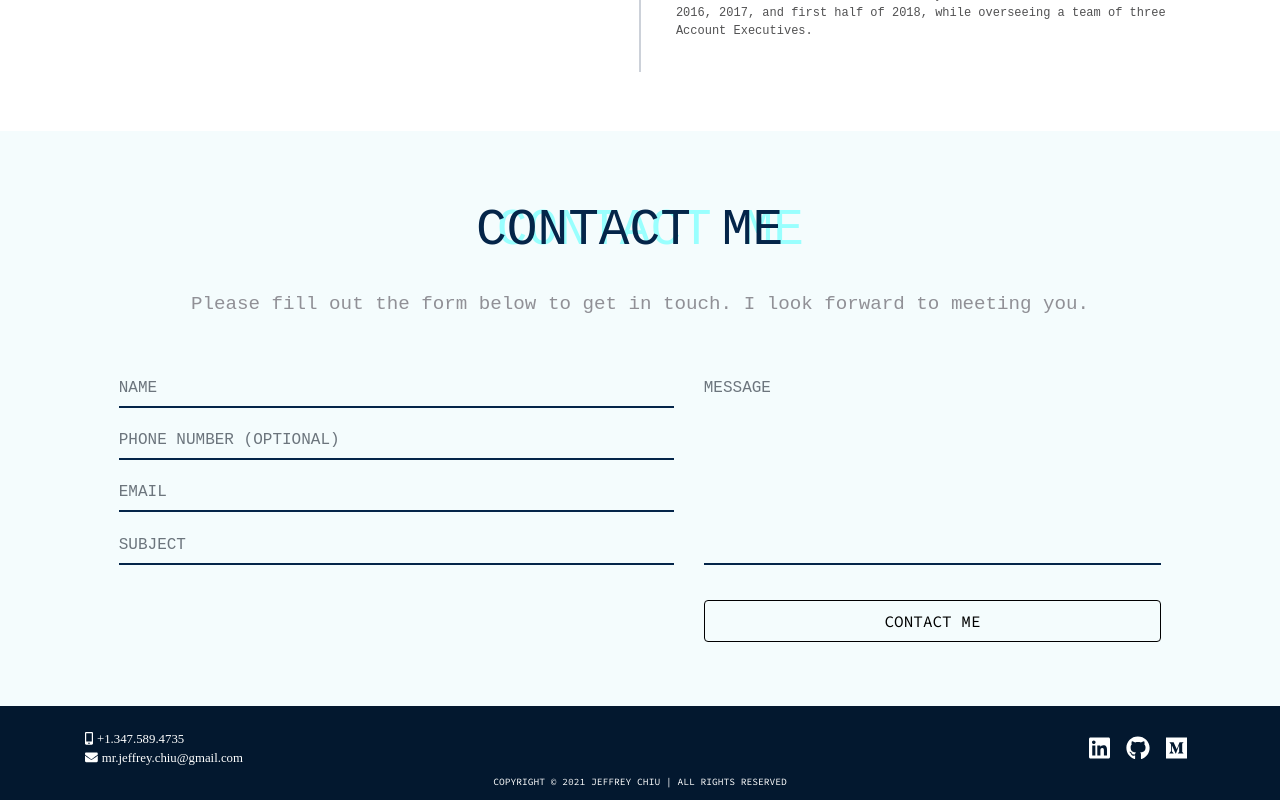
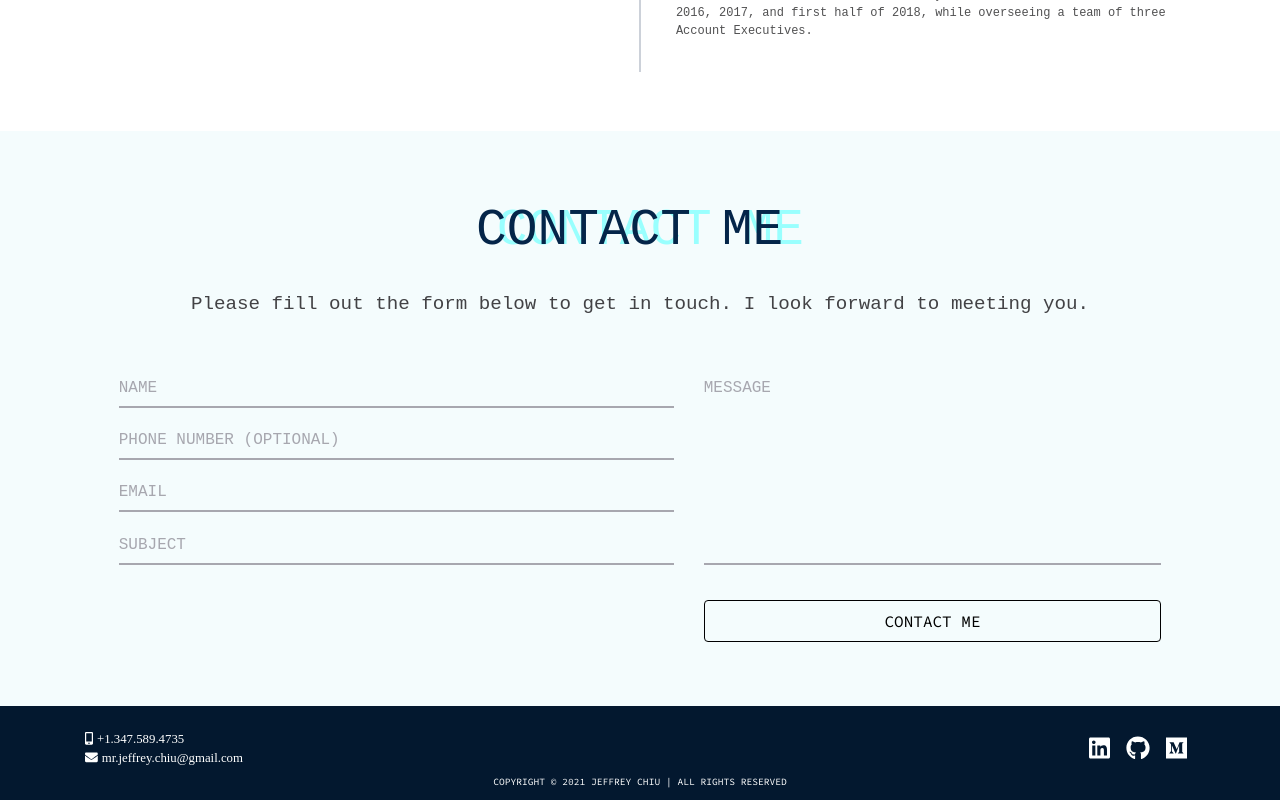
Before and after one commit to jeffreyc86/portfolio, a React (Create React App) app: page / in a window 1280 px wide. Shown: the part 2721-3521 px from the top of the page. Built offline with nearby package versions, Linux system fonts and the light colour scheme; a web font is replaced by a local one.

Commit message:
Contact success message fade out complete

```diff
--- a/src/components/Contact.js
+++ b/src/components/Contact.js
@@ -4,6 +4,7 @@ import { useForm } from "react-hook-form"
 
 function Contact () {
     const [successMessage, setSuccessMessage] = useState("")
+    const [visible, setVisible] = useState(false)
     const { register, handleSubmit, formState: { errors } } = useForm()
 
     const serviceID = "service_ID"
@@ -26,11 +27,20 @@ function Contact () {
         r.target.reset()
     }
 
+    const successfulSend = () => {
+        setSuccessMessage("Form sent successfully! I'll contact you as soon as possible.")
+        setVisible(true)
+
+        setTimeout(()=>{
+            setSuccessMessage("")
+            setVisible(false)
+        }, 4000)
+    }
+
     const sendEmail = (serviceID, templateID, variables, userID) => {
         emailjs.send(serviceID, templateID, variables, userID)
-            .then(() => {
-                setSuccessMessage("Form sent successfully! I'll contact you as soon as possible.")
-            }).catch(err => console.error(`Something went wrong ${err}`))
+            .then(successfulSend)
+            .catch(err => console.error(`Something went wrong ${err}`))
     }
 
     return (
@@ -38,7 +48,7 @@ function Contact () {
             <div className="text-center">
                 <h1>Contact Me<span id="contact-overlap">Contact Me</span></h1>
                 <p>Please fill out the form below to get in touch. I look forward to meeting you.</p>
-                <span className="success-message">{successMessage}</span>
+                <span className={visible ? "success-message remove-msg" : "success-message"}>{successMessage}</span>
             </div>
             <div className="container">
                 <form onSubmit={handleSubmit(onSubmit)}>
--- a/src/index.css
+++ b/src/index.css
@@ -30,6 +30,9 @@
   --primary-light-blue: #c8eef5;
   --primary-aqua: #99fffe;
   --primary-navy: #042549;
+
+  /* contact */
+  --primary-contact-text: #606064;
 }
 
 body {
@@ -1032,7 +1035,7 @@ nav ul li {
  }
 
 .contact p{
-  color: var(--primary-light-grey);
+  color: #424245;
   font-size: 1.2rem;
 }
 
@@ -1043,13 +1046,17 @@ nav ul li {
   background: none;
   resize: none;
   border: 0;
-  border-bottom: .125rem solid var(--primary-navy);
+  border-bottom: .125rem solid #a7a7af;
   border-radius: 0;
-  color: var(--primary-light-grey);
+  color: var(--primary-navy);
   outline: 0 !important;
   box-shadow: none !important;
   margin-bottom: 1rem;
   padding-left: 0 !important;
+}
+
+.contact input::placeholder, .contact textarea::placeholder{
+  color: #a7a7af;
 }
 
 .contact .container{
@@ -1062,7 +1069,11 @@ nav ul li {
 
 .contact input:focus, .contact textarea:focus{
   background: transparent;
-  color: var(--primary-color);
+  color: var(--primary-navy);
+  border-bottom: .125rem solid #a7a7af;
+}
+
+.contact input:not(:placeholder-shown), .contact textarea:not(:placeholder-shown){
   border-bottom: .125rem solid var(--primary-navy);
 }
 
@@ -1082,7 +1093,7 @@ nav ul li {
   top: -0.75rem;
   width: 0;
   height: .125rem;
-  background: var(--primary-orange);
+  background: var(--primary-navy);
   display: inline-block;
 }
 
@@ -1099,15 +1110,25 @@ textarea.form-control {
   margin: -0.3rem 0;
 }
 
+.error-message:empty{
+  padding: 0
+}
+
 .error-message {
   color: white;
-  background: red;
+  background: var(--primary-orange);
   text-align: left;
+  padding: 0 .2rem;
 }
 
 .success-message {
   font-weight: 900;
   color: green;
+}
+
+.remove-msg{
+  opacity: 0;
+  transition: visibility 0s 2s, opacity 4s linear
 }
 
 @media(max-width: 768px){
@@ -1159,7 +1180,7 @@ textarea.form-control {
   background: currentColor;
   transform-origin: 100% 50%;
   transform: scale3d(0, 1.2, 1);
-  transition: transform 0.3s;
+  transition: transform 0.4s;
 }
 
 .footer a:hover::before {
```
